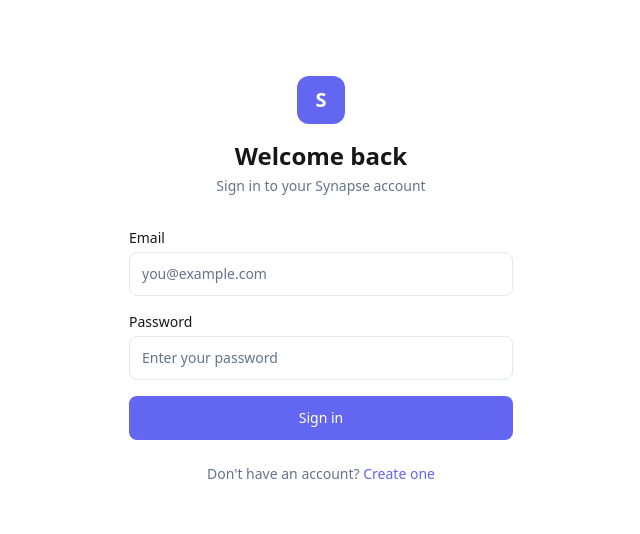
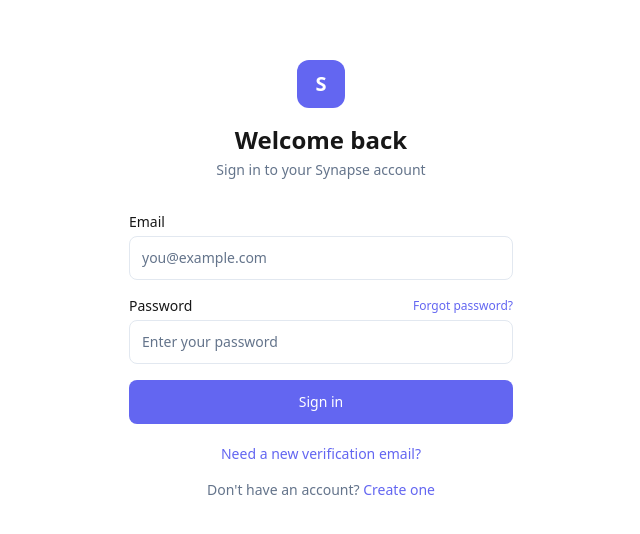
Before and after one commit to camster91/synapse, a Next.js app: page /login in a window 1280 px wide. Shown: the part 120-654 px from the top of the page, without its empty margins (319-959 px from the left). Built offline with nearby package versions, Linux system fonts and the light colour scheme.

Commit message:
feat(auth): expose recovery and verification paths

```diff
--- a/src/app/login/page.tsx
+++ b/src/app/login/page.tsx
@@ -27,7 +27,7 @@
 
       if (result?.error) {
         setError(result.error === "CredentialsSignin"
-          ? "Invalid email or password"
+          ? "Invalid email or password, or the email still needs verification."
           : "Sign in is temporarily unavailable. Please try again.");
         return;
       }
@@ -50,68 +50,34 @@
     <div className="min-h-screen flex items-center justify-center bg-background px-4">
       <div className="w-full max-w-sm">
         <div className="text-center mb-8">
-          <div className="inline-flex items-center justify-center w-12 h-12 rounded-xl bg-primary text-primary-foreground text-xl font-bold mb-4">
-            S
-          </div>
+          <div className="inline-flex items-center justify-center w-12 h-12 rounded-xl bg-primary text-primary-foreground text-xl font-bold mb-4">S</div>
           <h1 className="text-2xl font-bold text-foreground">Welcome back</h1>
           <p className="text-sm text-muted-foreground mt-1">Sign in to your Synapse account</p>
         </div>
 
         <form method="post" onSubmit={handleLogin} aria-busy={submitting} className="space-y-4">
-          {error && (
-            <div role="alert" aria-live="polite" className="p-3 text-sm text-destructive bg-destructive/10 rounded-lg">
-              {error}
-            </div>
-          )}
+          {error && <div role="alert" aria-live="polite" className="p-3 text-sm text-destructive bg-destructive/10 rounded-lg">{error}</div>}
 
           <div>
             <label htmlFor="login-email" className="block text-sm font-medium text-foreground mb-1">Email</label>
-            <input
-              id="login-email"
-              name="email"
-              type="email"
-              autoComplete="email"
-              inputMode="email"
-              value={email}
-              onChange={(e) => setEmail(e.target.value)}
-              placeholder="you@example.com"
-              required
-              disabled={submitting}
-              className="w-full min-h-11 px-3 py-2 bg-background border border-input rounded-lg text-sm text-foreground placeholder:text-muted-foreground focus:outline-none focus:ring-2 focus:ring-ring disabled:cursor-not-allowed disabled:opacity-60"
-            />
+            <input id="login-email" name="email" type="email" autoComplete="email" inputMode="email" value={email} onChange={(e) => setEmail(e.target.value)} placeholder="you@example.com" required disabled={submitting} className="w-full min-h-11 px-3 py-2 bg-background border border-input rounded-lg text-sm text-foreground placeholder:text-muted-foreground focus:outline-none focus:ring-2 focus:ring-ring disabled:cursor-not-allowed disabled:opacity-60" />
           </div>
 
           <div>
-            <label htmlFor="login-password" className="block text-sm font-medium text-foreground mb-1">Password</label>
-            <input
-              id="login-password"
-              name="password"
-              type="password"
-              autoComplete="current-password"
-              value={password}
-              onChange={(e) => setPassword(e.target.value)}
-              placeholder="Enter your password"
-              required
-              disabled={submitting}
-              className="w-full min-h-11 px-3 py-2 bg-background border border-input rounded-lg text-sm text-foreground placeholder:text-muted-foreground focus:outline-none focus:ring-2 focus:ring-ring disabled:cursor-not-allowed disabled:opacity-60"
-            />
+            <div className="mb-1 flex items-center justify-between gap-3">
+              <label htmlFor="login-password" className="block text-sm font-medium text-foreground">Password</label>
+              <a href="/forgot-password" className="text-xs text-primary hover:underline">Forgot password?</a>
+            </div>
+            <input id="login-password" name="password" type="password" autoComplete="current-password" value={password} onChange={(e) => setPassword(e.target.value)} placeholder="Enter your password" required disabled={submitting} className="w-full min-h-11 px-3 py-2 bg-background border border-input rounded-lg text-sm text-foreground placeholder:text-muted-foreground focus:outline-none focus:ring-2 focus:ring-ring disabled:cursor-not-allowed disabled:opacity-60" />
           </div>
 
-          <button
-            type="submit"
-            disabled={submitting}
-            className="w-full min-h-11 px-4 py-2 bg-primary text-primary-foreground rounded-lg text-sm font-medium hover:bg-primary/90 transition-colors disabled:cursor-not-allowed disabled:opacity-60"
-          >
-            {submitting ? "Signing in…" : "Sign in"}
-          </button>
+          <button type="submit" disabled={submitting} className="w-full min-h-11 px-4 py-2 bg-primary text-primary-foreground rounded-lg text-sm font-medium hover:bg-primary/90 transition-colors disabled:cursor-not-allowed disabled:opacity-60">{submitting ? "Signing in…" : "Sign in"}</button>
         </form>
 
-        <p className="mt-6 text-center text-sm text-muted-foreground">
-          Don&apos;t have an account?{" "}
-          <a href="/register" className="text-primary hover:underline focus-visible:outline-none focus-visible:ring-2 focus-visible:ring-ring rounded-sm">
-            Create one
-          </a>
-        </p>
+        <div className="mt-5 text-center text-sm text-muted-foreground">
+          <a href="/resend-verification" className="text-primary hover:underline">Need a new verification email?</a>
+        </div>
+        <p className="mt-4 text-center text-sm text-muted-foreground">Don&apos;t have an account? <a href="/register" className="text-primary hover:underline focus-visible:outline-none focus-visible:ring-2 focus-visible:ring-ring rounded-sm">Create one</a></p>
       </div>
     </div>
   );
```
